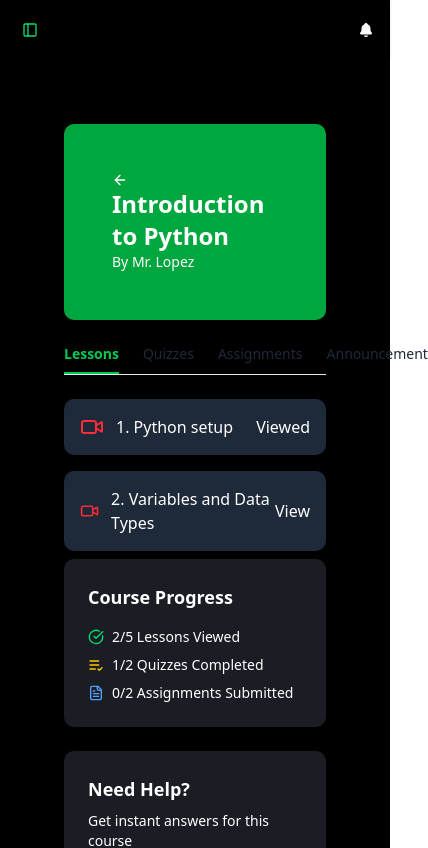
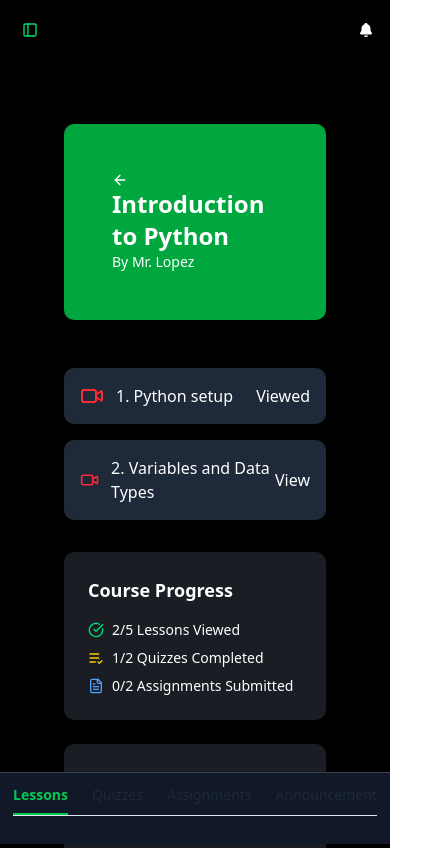
Before and after one commit to ravenprevendido/capstone-ai-tutor, a Next.js app: page /workspace/my-courses/1 in a window 390 px wide. Shown: the top 848 px of the page, 428 px wide, since content can reach past the window. Built offline with nearby package versions, Linux system fonts and the light colour scheme; no server answers.

Commit message:
capston5.2percent

```diff
--- a/app/workspace/_components/CourseList.jsx
+++ b/app/workspace/_components/CourseList.jsx
@@ -41,7 +41,7 @@ function CourseList() {
                             className='rounded-lg'
                         />
                             </div>
-                            <p className='text-grey-200 text-sm mb-4'>{course.description}</p>
+                            <p className='text-gray-400 text-sm mb-4'>{course.description}</p>
                             {course.progress !== undefined && (
                             <div className='mb-4 mt-2'>
                                 <div className='flex justify-between items-center mb-3'>
--- a/app/workspace/my-courses/[courseId]/page.jsx
+++ b/app/workspace/my-courses/[courseId]/page.jsx
@@ -12,44 +12,61 @@ import QuizzesTab from "./components/QuizzesTab";
 import AssignmentTab from "./components/AssignmentTab";
 import AnnouncementTab from "./components/AnnouncementsTab";
 
-export default function  CourseDetailPage() {
+export default function CourseDetailPage() {
   const { courseId } = useParams();
   const searchParams = useSearchParams();
-    const activeTab = searchParams.get("tab") || "lessons"; // Default to "lessons" if no tab is specified
-    const course = courseData.find(c => String(c.id) === String(courseId));
+  const activeTab = searchParams.get("tab") || "lessons";
+  const course = courseData.find((c) => String(c.id) === String(courseId));
 
   if (!course) {
-        return (
-            <div className="p-6 text-red-500">Course not found.</div>
-        )
+    return <div className="p-6 text-red-500">Course not found.</div>;
   }
+
   return (
     <div className="p-6 text-white">
+      {/* Header */}
       <div className="bg-green-600 text-white p-12 rounded-lg mb-6">
         <Link href={`/workspace/my-courses/`}>
-                <ArrowLeft className="w-4 h-4 text-white"/>
+          <ArrowLeft className="w-4 h-4 text-white" />
         </Link>
         <h1 className="text-2xl font-bold">{course.title}</h1>
         <p className="text-sm">By {course.instructor}</p>
       </div>
-            <div className="">
-            {/* main content is here */}
+
+      {/* Main layout */}
+      <div className="grid lg:grid-cols-4 gap-6">
+        {/* Main content */}
         <div className="lg:col-span-3">
+          {/* Tabs only visible on large screens */}
+          <div className="hidden lg:block">
             <Tabs courseId={courseId} activeTab={activeTab} />
+          </div>
+
           <div className="mt-6">
-                        {activeTab === "lessons" && <LessonTab lessons={course.lessons}/>}
-                        {activeTab === "quizzes" && <QuizzesTab quizzes={course.quizzes}/>}
-                        {activeTab === "assignments" && <AssignmentTab assignments={course.assignments}/>}
-                        {activeTab === "announcement" && <AnnouncementTab announcements={course.announcements}/>}
+            {activeTab === "lessons" && <LessonTab lessons={course.lessons} />}
+            {activeTab === "quizzes" && <QuizzesTab quizzes={course.quizzes} />}
+            {activeTab === "assignments" && (
+              <AssignmentTab assignments={course.assignments} />
+            )}
+            {activeTab === "announcement" && (
+              <AnnouncementTab announcements={course.announcements} />
+            )}
           </div>
         </div>
 
-                {/* SIDEBAR */}
+        {/* Sidebar */}
         <div className="lg:col-span-1 space-2 mt-2">
           <CourseProgressBar />
           <AiTutorCard />
         </div>
       </div>
+
+      {/* Mobile Footer Tabs */}
+      <div className="lg:hidden fixed bottom-0 left-0 right-0 bg-[#111827] border-t border-gray-700">
+        <div className="flex justify-around py-3">
+          <Tabs courseId={courseId} activeTab={activeTab} />
+        </div>
+      </div>
     </div>
   );
 }
```
Lines whose indentation alone changed are shown as unchanged.
